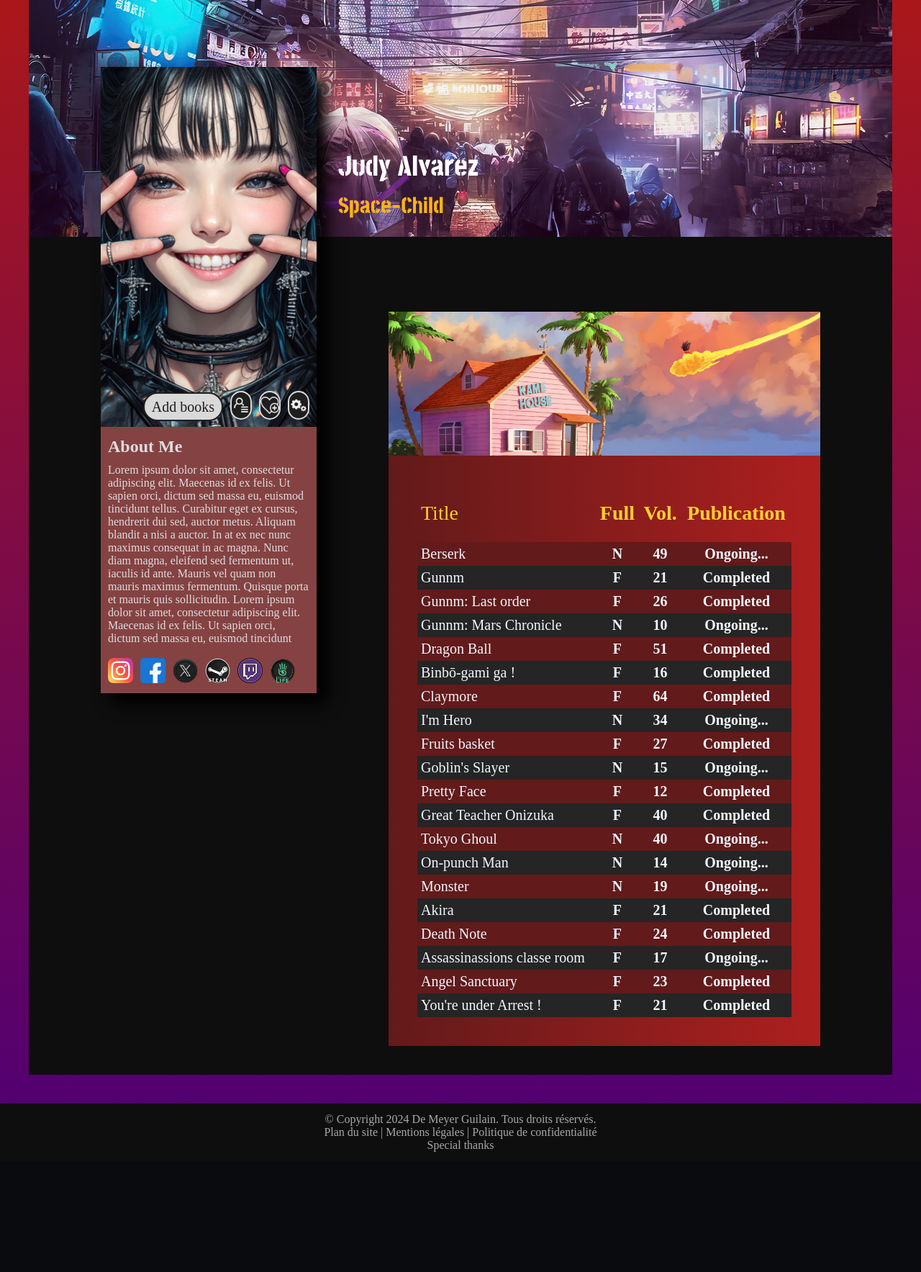
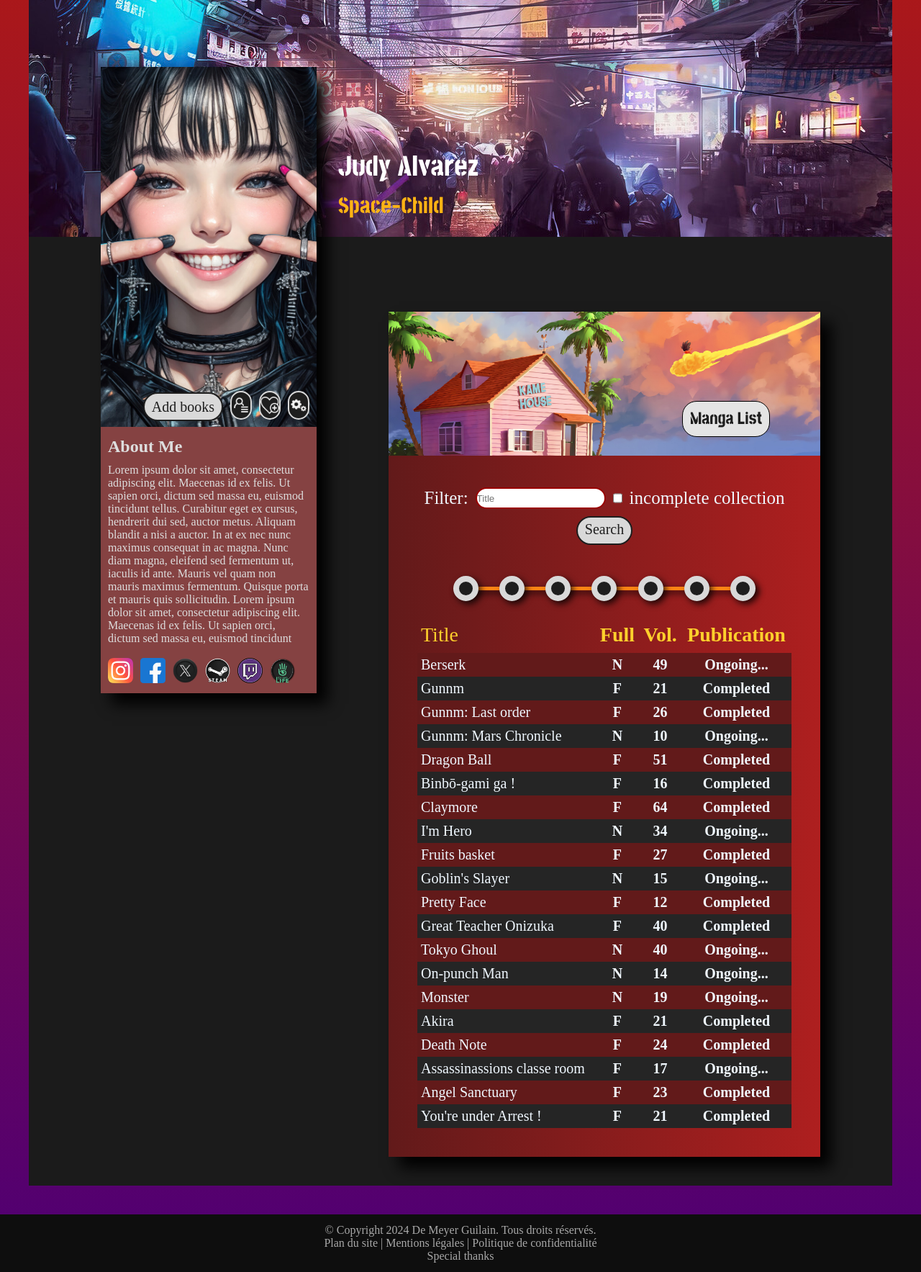
Before and after one commit to yrautcnasdemo/FoxWave, a PHP site: page /user.php in a window 1280 px wide. Shown: the part 41-1808 px from the top of the page at 72% size. Before the commit the page ends 1641 px from the top, so only its background shows below. Run offline with PHP 8.4, Linux system fonts and the light colour scheme; some web fonts are replaced.

Commit message:
ajout table book

```diff
--- a/src/style.css
+++ b/src/style.css
@@ -349,7 +349,7 @@
 }
 
 .user-space {
-    background-color: rgb(14, 14, 14);
+    background-color: rgb(27, 27, 27);
 }
 .user-banner img{
     height: 330px;
@@ -467,23 +467,110 @@
     width: 100%;
     margin-top: 100px;
     margin-bottom: 40px;
+    box-shadow: 15px 15px 20px rgb(0, 0, 0);
+}
+.banner-img{
+    position: relative;
+}
+.btn-list {
+    font-family: Post-no-bills-EX;
+    background-color: #e4e4e4;
+    font-size: 24px;
+    border-radius: 20px;
+    border: 1px solid black;
+    text-decoration: none;
+    padding: 6px 10px 6px 10px;
+    color: #1e1e1e;
+    position: absolute;
+    bottom: 30px;
+    right: 70px;
 }
 .user-manga-panel img {
     width: 100%;
     height: 200px;
     object-fit: cover;
 }
+.books-filter{
+    display: flex;
+    flex-direction: row;
+    justify-content: center;
+    align-items: center;
+    flex-wrap: wrap;
+    gap: 10px;
+    margin-top: 40px;
+    margin-left: 10px;
+    margin-right: 10px;
+    font-family: Rajdhani-sb;
+    font-size: 25px;
+    color: aliceblue;
+}
+.books-filter input{
+    height: 30px;
+    border-radius: 25px;
+    border: 2px solid rgb(153, 0, 0);
+}
+.btn-search {
+    background-color: #D9D9D9;
+    border: 2px solid #1e1e1e;
+    height: 40px;
+    font-family: Rajdhani-sb;
+    color: #1e1e1e;
+    text-decoration: none;
+    font-size: 20px;
+    padding: 5px 10px;
+    border-radius: 25px;
+    cursor: pointer;
+}
+.bubble-line{
+    display: flex;
+    flex-direction: row;
+    align-items: center;
+    height: 50px;
+    width: 70%;
+    margin: auto;
+    padding: 60px 0px 40px 0px;
+}
+.line{
+    display: flex;
+    flex-direction: row;
+    justify-content: space-between;
+    align-items: center;
+    margin-top: 0;
+    background-color: #FF8514;
+    height: 5px;
+    border-radius: 5px;
+    width: 100%;
+    box-shadow: 4px 4px 10px rgba(0, 0, 0, 0.80);
 
+}
+.bubble {
+    border-radius: 50%;
+    width: 35px;
+    height: 35px;
+    background-color: #1e1e1e;
+    border: 8px solid #D9D9D9;
+    box-shadow: 4px 4px 10px rgba(0, 0, 0, 0.80);
+    cursor: pointer;
+}
+.books-table{
+    padding: 0px 40px 40px 40px;
+    height: 100%;
+    overflow: hidden;
+}
 table {
     border-collapse: collapse;
     color: aliceblue;
-    margin: 40px;
+    width: 100%;
+
+}
+.remove-table{
+    display: none;
 }
 .table-header {
     background-color: #52007000;
     font-family: Rajdhani-sb;
     font-size: 28px;
-    height: 80px;
+    height: 50px;
     color: #FFD02C;
 }
 tr {
--- a/src/user.php
+++ b/src/user.php
@@ -43,9 +43,27 @@
                     </div>
                 </div>
                 <div class="user-manga-panel">
-
+                    <div class="banner-img">
                         <img src="assets/images/profiles/banner-manga2.jpg" alt="manga-banner">
-
+                        <a class="btn-list" href="#">Manga List</a>
+                    </div>
+                    <div class="books-filter">
+                        <span>Filter:</span><input type="text" placeholder="Title">
+                        <input type="checkbox"> <span>incomplete collection</span>
+                        <a class="btn-search" href="#">Search</a>
+                    </div>
+                    <div class="bubble-line">
+                        <div class="line">
+                            <div class="bubble"></div>
+                            <div class="bubble"></div>
+                            <div class="bubble"></div>
+                            <div class="bubble"></div>
+                            <div class="bubble"></div>
+                            <div class="bubble"></div>
+                            <div class="bubble"></div>
+                        </div>
+                    </div>
+                    <div class="books-table">
                         <table>
                             <thead>
                                 <tr class="table-header">
@@ -176,9 +194,9 @@
                                     <th>21</th>
                                     <th>Completed</th>
                                 </tr>
-
                             </tbody>
                         </table>
+                    </div>
                 </div>
             </div>
 
@@ -191,4 +209,5 @@
             <p>Special thanks</p>
     </footer>
 </body>
+<script src="script.js"></script>
 </html>
```
Also changed, not shown: src/assets/images/icones/Others/ball1.png (added), src/assets/images/icones/—Pngtree—super dragon ball illustration_8742885.png (added). Lines whose indentation alone changed are shown as unchanged.
